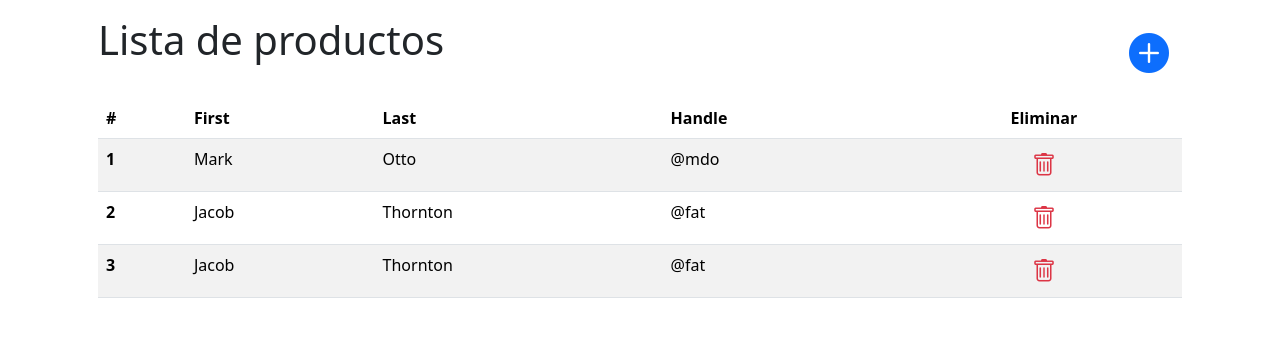
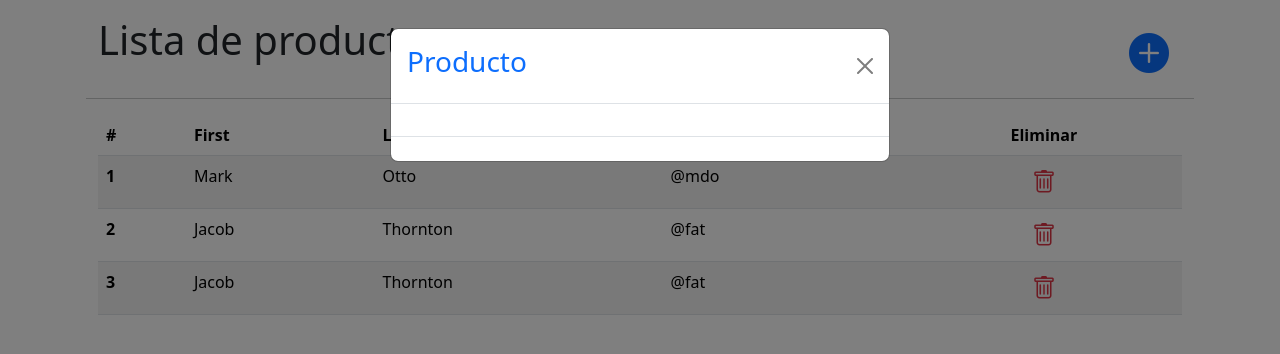
Before and after one commit to missaelcv/Angular-Component-Stores, an Angular app: page / in a window 1280 px wide. Both pictures are taken after a click on the icon 1148 px from the left and 53 px from the top of the page. Shown: the top 354 px of the page. Built offline with nearby package versions, Linux system fonts and the light colour scheme.

Commit message:
usando los modal
 para crear la accion de boton

```diff
--- a/src/app/app.component.html
+++ b/src/app/app.component.html
@@ -1,5 +1,9 @@
 <div class="row p-3">
-  <h3 class="lead fs-1">Lista de productos <i class="bi bi-plus-circle-fill text-primary btn"></i></h3>
+  <h3 class="lead fs-1">Lista de productos
+      <i class="bi bi-plus-circle-fill text-primary btn"
+      data-bs-toggle="modal"
+      data-bs-target="#productModal"></i></h3>
+  <hr>
   <div class="col-12">
 
 <table class="table table-striped table-hover">
@@ -46,5 +50,31 @@
 </div>
 </div>
 
-<div class="modal fade" id="productModal" tabindex="-1" aria-labelledby="productModal"
-aria-hidden="true"></div>
+<div
+      class="modal fade"
+      id="productModal"
+      tabindex="-1"
+      aria-labelledby="productModal"
+      aria-hidden="true">
+
+  <div class="modal-dialog">
+    <div class="modal-content">
+    <div class="modal-header">
+      <div class="modal-title fs-5" id="productModal">
+      <h3 class="text-primary">Producto</h3>
+    </div>
+        <button
+        type="button"
+        class="btn-close"
+        data-bs-dismiss="modal"
+        aria-label="Close">
+        </button>
+  </div>
+      <div class="modal-body">
+        <form></form>
+      </div>
+      <div class="modal-footer">
+    </div>
+    </div>
+  </div>
+</div>
```
